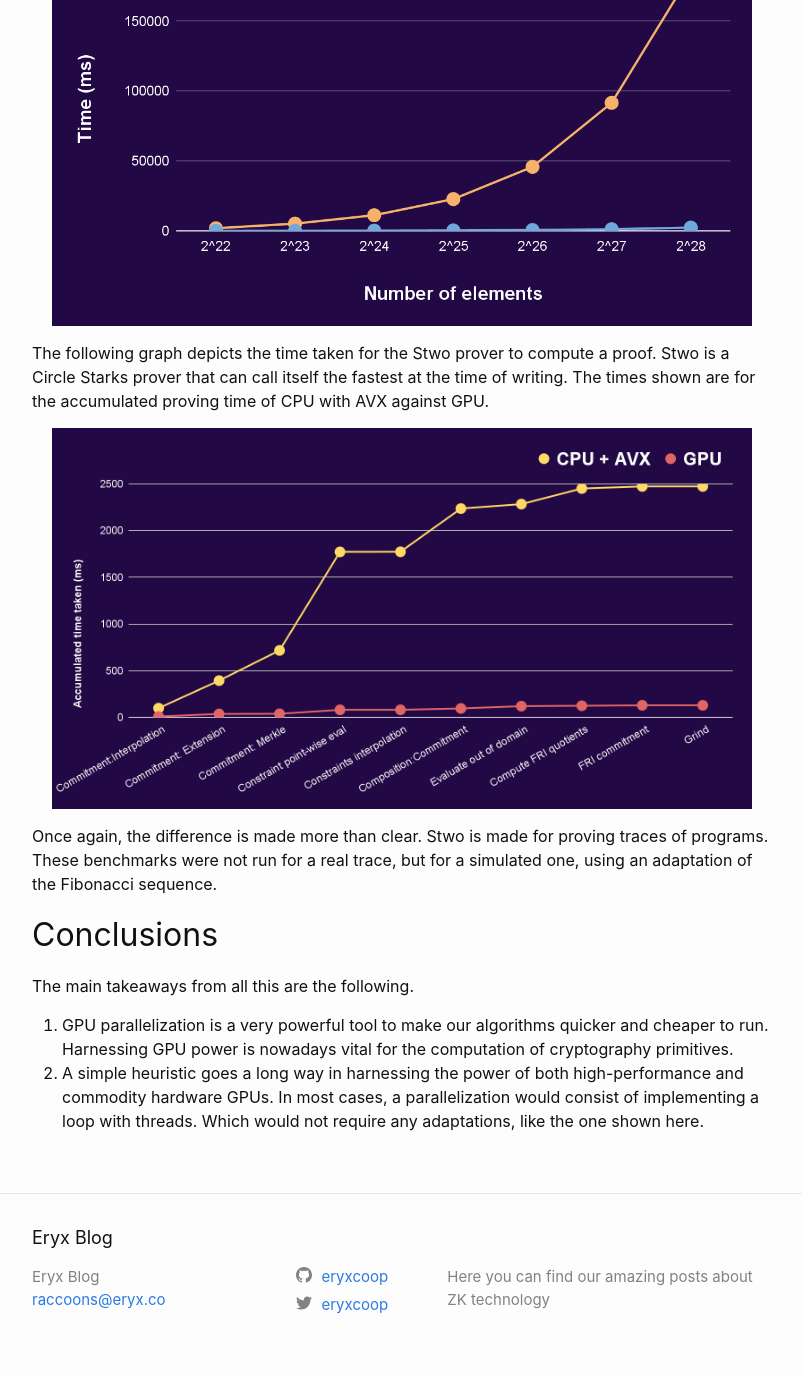
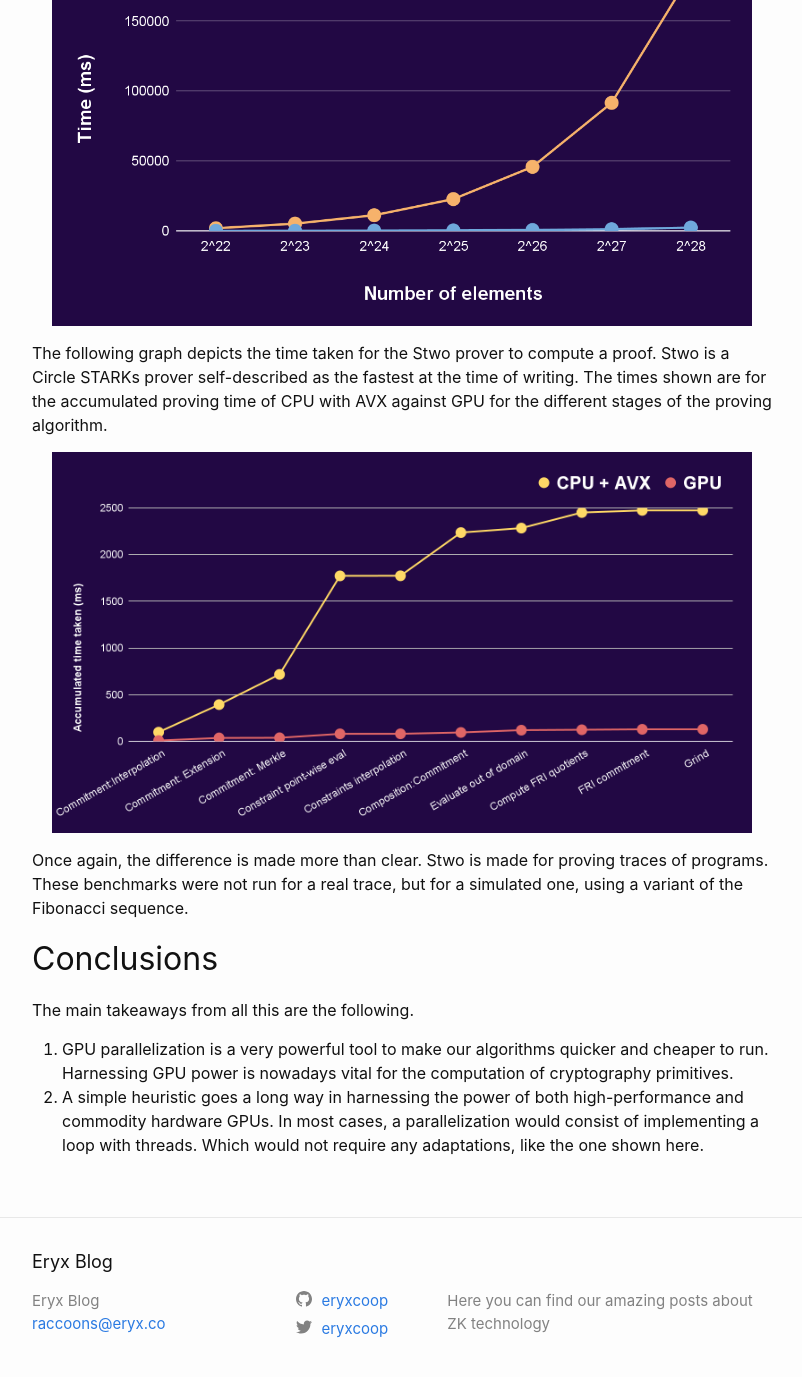
Before and after one commit to eryxcoop/eryxcoop.github.io, a Jekyll site: the page built from _posts/2024-11-27-The-Power-of-GPU-Parallelization-Applied-to-Cryptography-Primitives.md, in a window 1280 px wide and 1400 px high, scrolled down 6435 px. Shown: the top 1377 px of the window, without its empty margins (238-1040 px from the left). Built offline with Jekyll 4.4.1, drawn with Linux system fonts in a browser that asks for light colours; some of the changed text lies outside the part shown.

Commit message:
Rephrasing the post "The Power of GPU Parallelization"

```diff
--- a/_posts/2024-11-27-The-Power-of-GPU-Parallelization-Applied-to-Cryptography-Primitives.md
+++ b/_posts/2024-11-27-The-Power-of-GPU-Parallelization-Applied-to-Cryptography-Primitives.md
@@ -268,8 +268,8 @@ The next chart shows how this difference scales proportionally to the amount of
 </p>
 
 The following graph depicts the time taken for the Stwo prover to compute a proof.
-Stwo is a Circle Starks prover that can call itself the fastest at the time of writing.
-The times shown are for the accumulated proving time of CPU with AVX against GPU.
+Stwo is a Circle STARKs prover self-described as the fastest at the time of writing.
+The times shown are for the accumulated proving time of CPU with AVX against GPU for the different stages of the proving algorithm.
 
 <p style="text-align: center">
 <img src="/assets/img/power-of-gpu-parallelization-stwo-line-graph.png" alt="GPU vs CPU + AVX for the Stwo prover" width=700 />
@@ -277,7 +277,7 @@ The times shown are for the accumulated proving time of CPU with AVX against GPU
 
 Once again, the difference is made more than clear.
 Stwo is made for proving traces of programs.
-These benchmarks were not run for a real trace, but for a simulated one, using an adaptation of the Fibonacci sequence.
+These benchmarks were not run for a real trace, but for a simulated one, using a variant of the Fibonacci sequence.
 
 ## Conclusions
 
```
Also changed, not shown: other parts of _posts/2024-11-27-The-Power-of-GPU-Parallelization-Applied-to-Cryptography-Primitives.md (+2 -2 lines).
